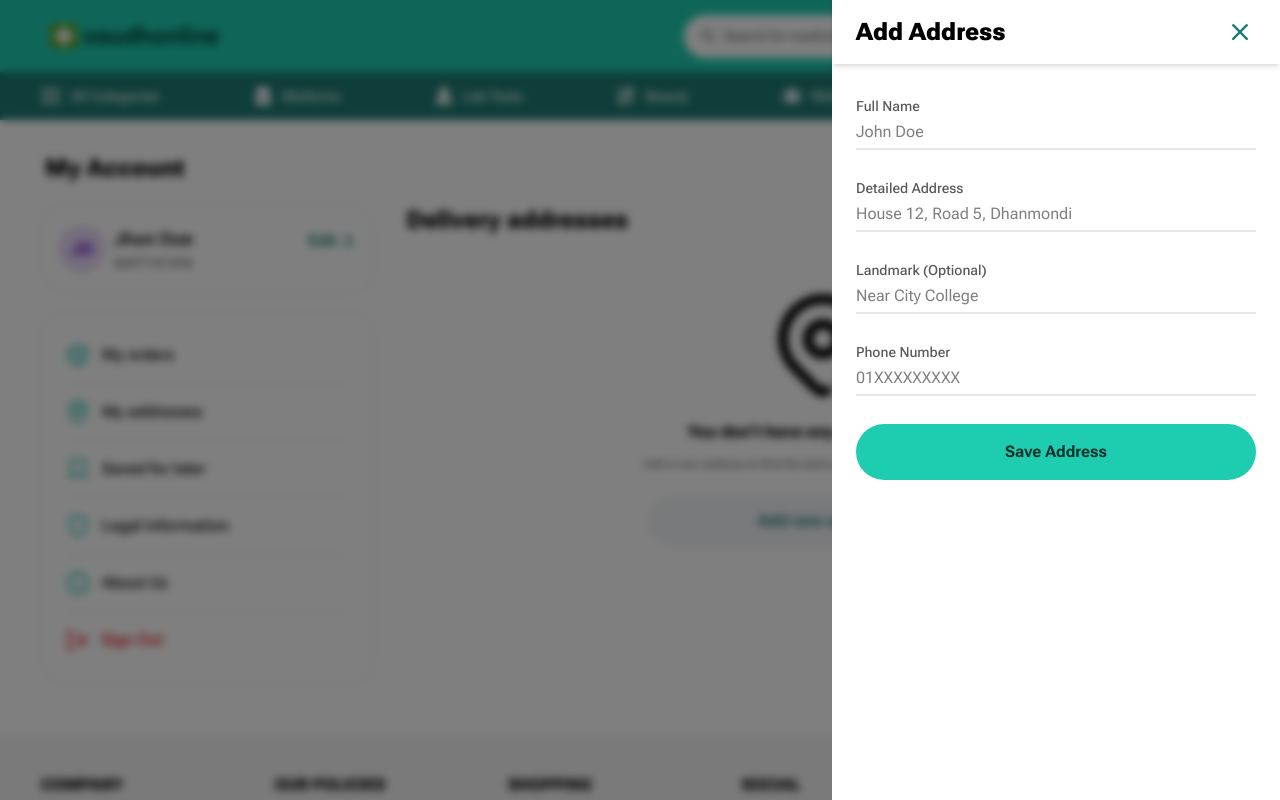
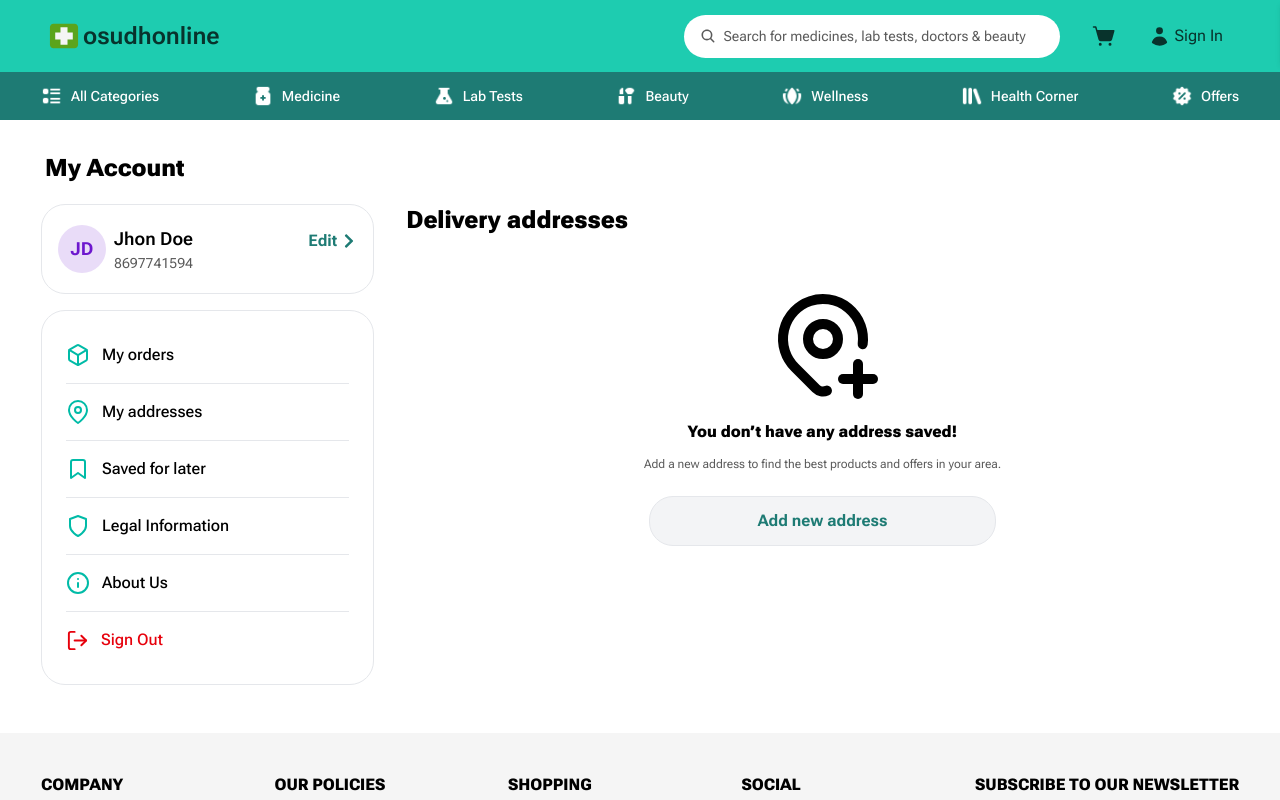
Before and after one commit to Rownokzahan/osudhonline, a Next.js app: page /profile/address in a window 1280 px wide. Shown: the top 800 px of the page. Built offline with nearby package versions, Linux system fonts and the light colour scheme.

Commit message:
Fix AddAddressButton initial state and conditionally render AddAddressForm

```diff
--- a/src/app/(main)/profile/address/components/AddAddressButton.tsx
+++ b/src/app/(main)/profile/address/components/AddAddressButton.tsx
@@ -4,7 +4,7 @@ import { useEffect, useState } from "react";
 import AddAddressDrawer from "./AddAddressButton/AddAddressDrawer";
 
 const AddAddressButton = () => {
-  const [isOpen, setIsOpen] = useState(true);
+  const [isOpen, setIsOpen] = useState(false);
 
   useEffect(() => {
     if (isOpen) {
--- a/src/app/(main)/profile/address/components/AddAddressButton/AddAddressDrawer/index.tsx
+++ b/src/app/(main)/profile/address/components/AddAddressButton/AddAddressDrawer/index.tsx
@@ -35,7 +35,7 @@ const AddAddressDrawer = ({ isOpen, closeDrawer }: AddAddressDrawerProps) => {
           </button>
         </div>
 
-        <AddAddressForm />
+        {isOpen && <AddAddressForm />}
       </div>
     </>
   );
```
